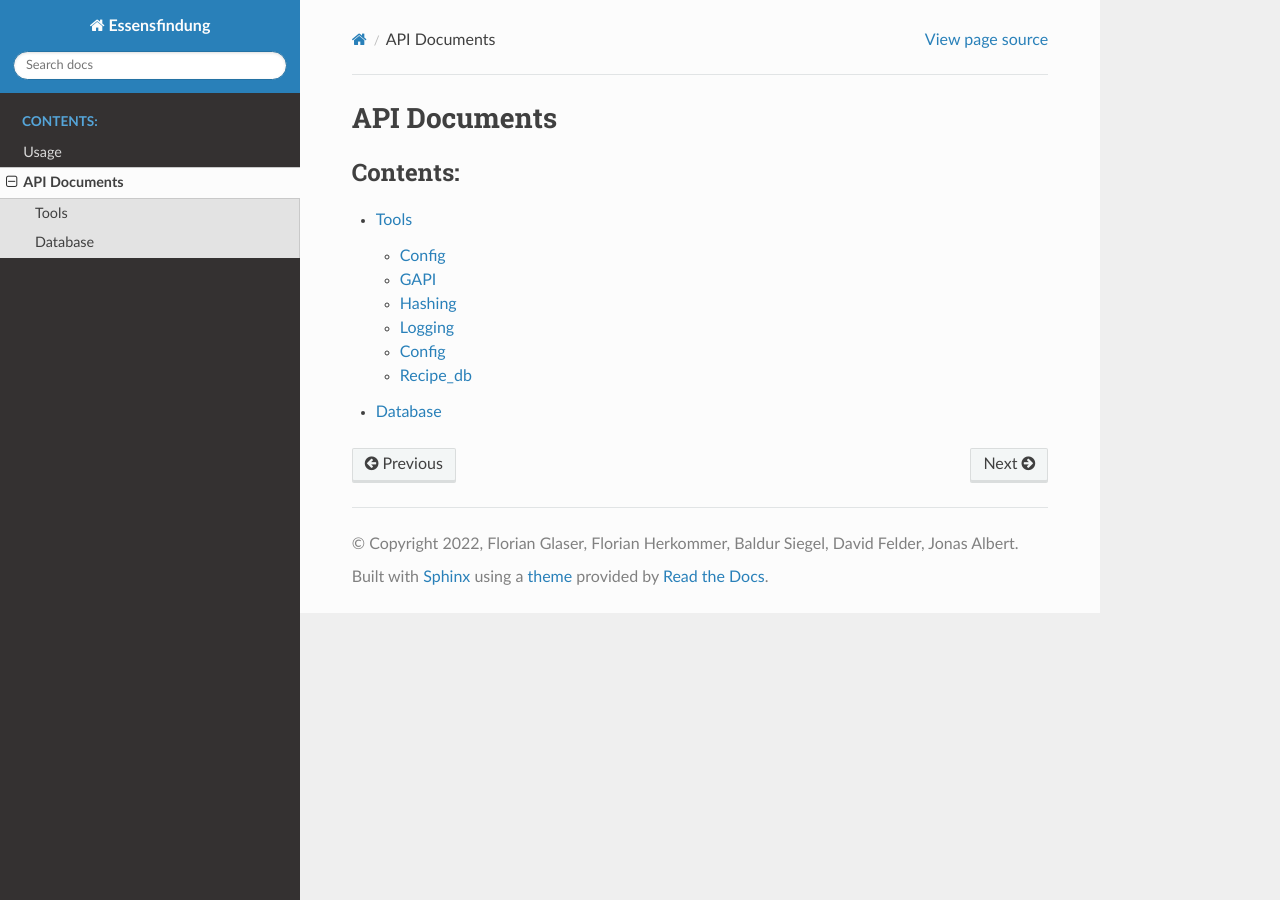
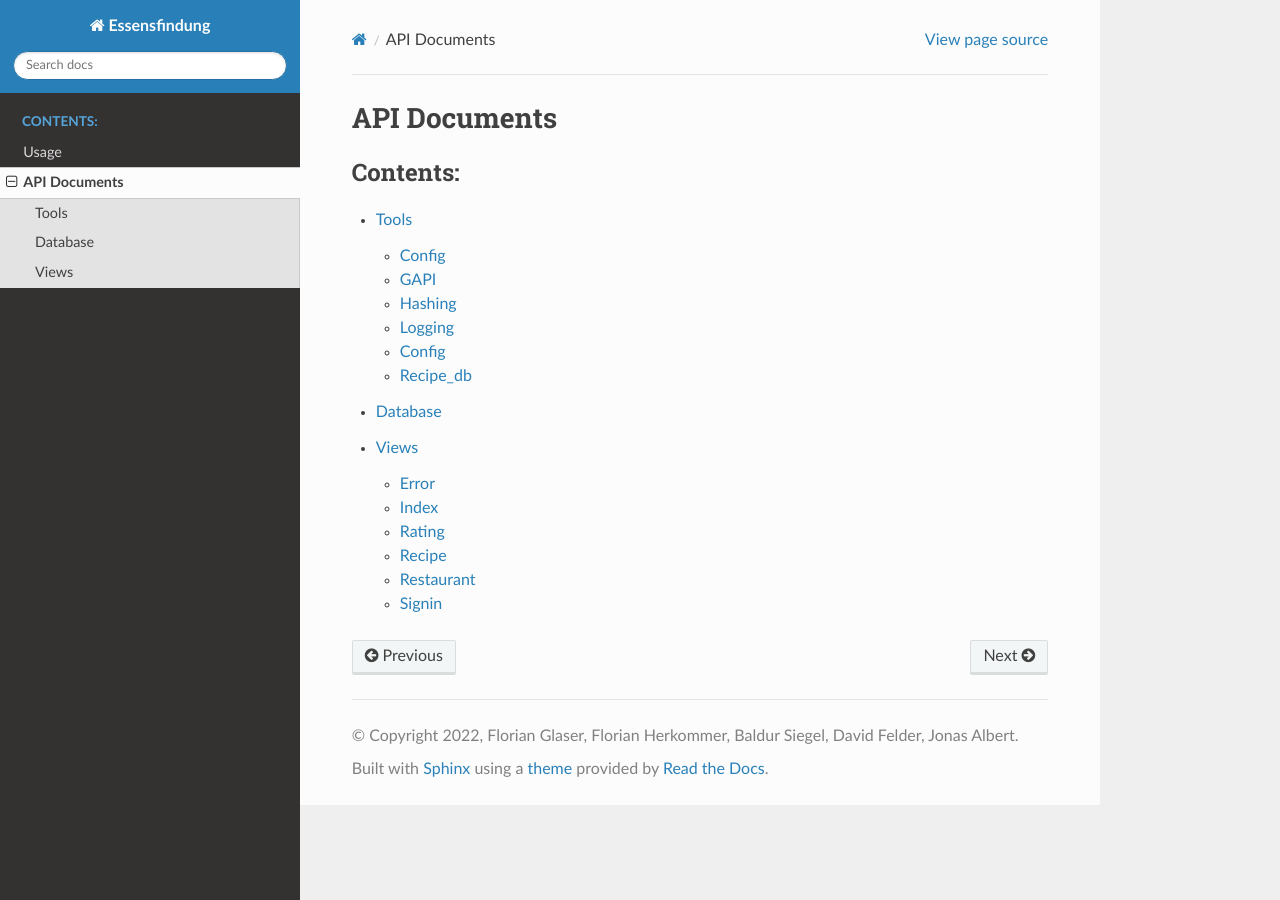
Before and after one commit to DHBW-FN-TIT20/essensfindung, a Sphinx documentation site: the page built from docs/source/api.rst, in a window 1280 px wide. Built offline with Sphinx 7.4.7 and the Read the Docs theme 2.0.0, drawn with Linux system fonts in a browser that asks for light colours.

```diff
--- a/docs/source/api.rst
+++ b/docs/source/api.rst
@@ -7,3 +7,4 @@ API Documents
 
     tools/tools.rst
     db/db.rst
+    views/views.rst
--- a/docs/source/conf.py
+++ b/docs/source/conf.py
@@ -15,6 +15,7 @@ sys.path.insert(0, os.path.abspath("../../app"))
 sys.path.insert(0, os.path.abspath("../../app/tools"))
 sys.path.insert(0, os.path.abspath("../../app/schemes"))
 sys.path.insert(0, os.path.abspath("../../app/db"))
+sys.path.insert(0, os.path.abspath("../../app/views") )
 
 
 # -- Project information -----------------------------------------------------
--- /dev/null
+++ b/docs/source/views/error.rst
@@ -0,0 +1,5 @@
+Error
+=====
+
+.. automodule:: views.error
+    :members:
--- /dev/null
+++ b/docs/source/views/index.rst
@@ -0,0 +1,5 @@
+Index
+=====
+
+.. automodule:: views.index
+    :members:
--- /dev/null
+++ b/docs/source/views/rating.rst
@@ -0,0 +1,5 @@
+Rating
+======
+
+.. automodule:: views.rating
+    :members:
--- /dev/null
+++ b/docs/source/views/recipe.rst
@@ -0,0 +1,5 @@
+Recipe
+======
+
+.. automodule:: views.recipe
+    :members:
--- /dev/null
+++ b/docs/source/views/restaurant.rst
@@ -0,0 +1,5 @@
+Restaurant
+==========
+
+.. automodule:: views.restaurant
+    :members:
--- /dev/null
+++ b/docs/source/views/signin.rst
@@ -0,0 +1,5 @@
+Signin
+======
+
+.. automodule:: views.signin
+    :members:
```
Also changed, not shown: docs/source/views/views.rst (added, +15 -0 lines).
